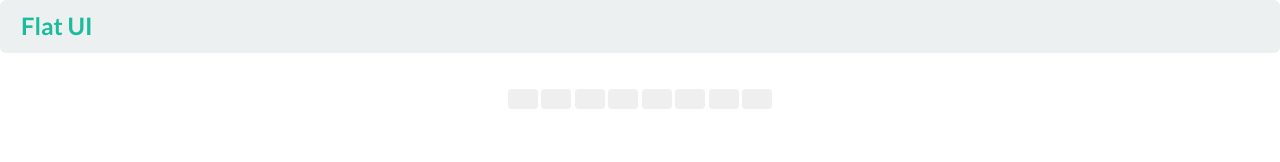
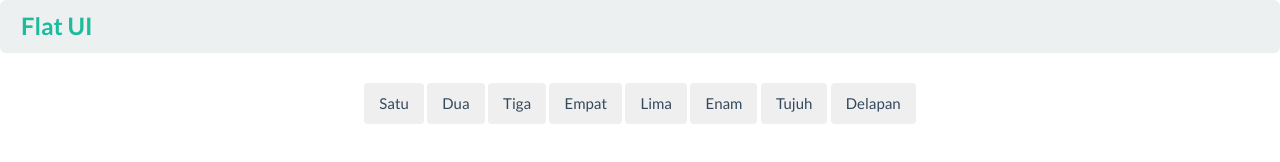
Before and after one commit to christoga/urinz, a plain HTML site: page www/index.html in a window 1280 px wide. Drawn offline with Linux system fonts and the light colour scheme.

Commit message:
Label inside buttons

```diff
--- a/www/index.html
+++ b/www/index.html
@@ -22,14 +22,14 @@
     </div>
     </nav>
     <div class="container" align="center">
-      <button class="btn" id="satu"></button>
-      <button class="btn" id="dua"></button>
-      <button class="btn" id="tiga"></button>
-      <button class="btn" id="empat"></button>
-      <button class="btn" id="lima"></button>
-      <button class="btn" id="enam"></button>
-      <button class="btn" id="tujuh"></button>
-      <button class="btn" id="delapan"></button>
+      <button class="btn" id="satu">Satu</button>
+      <button class="btn" id="dua">Dua</button>
+      <button class="btn" id="tiga">Tiga</button>
+      <button class="btn" id="empat">Empat</button>
+      <button class="btn" id="lima">Lima</button>
+      <button class="btn" id="enam">Enam</button>
+      <button class="btn" id="tujuh">Tujuh</button>
+      <button class="btn" id="delapan">Delapan</button>
     </div>
     <!-- /.container -->
 
```
